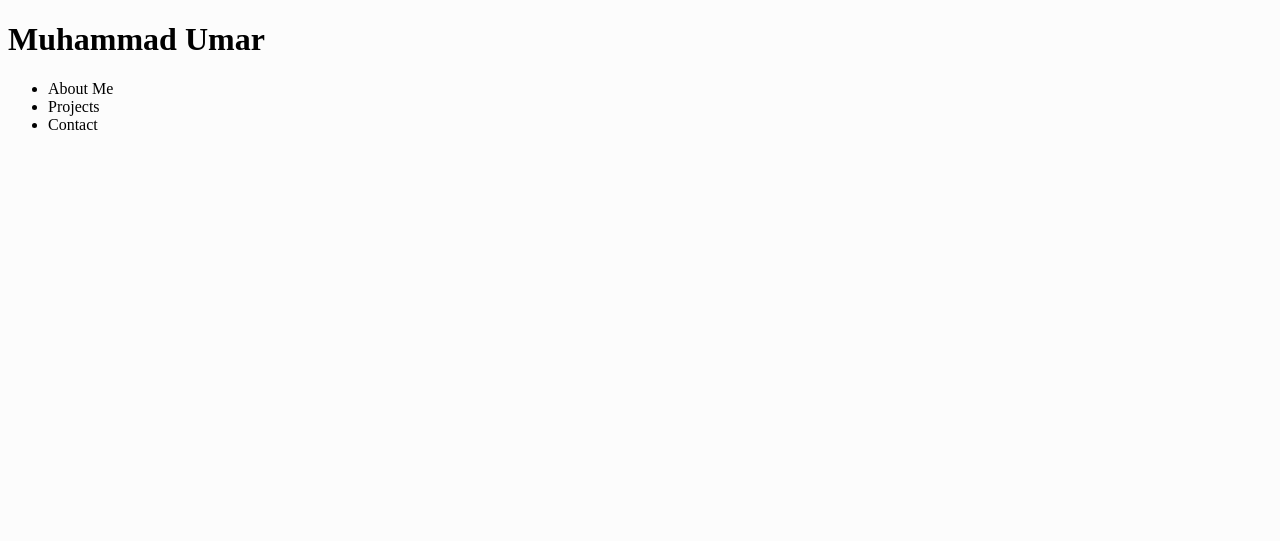
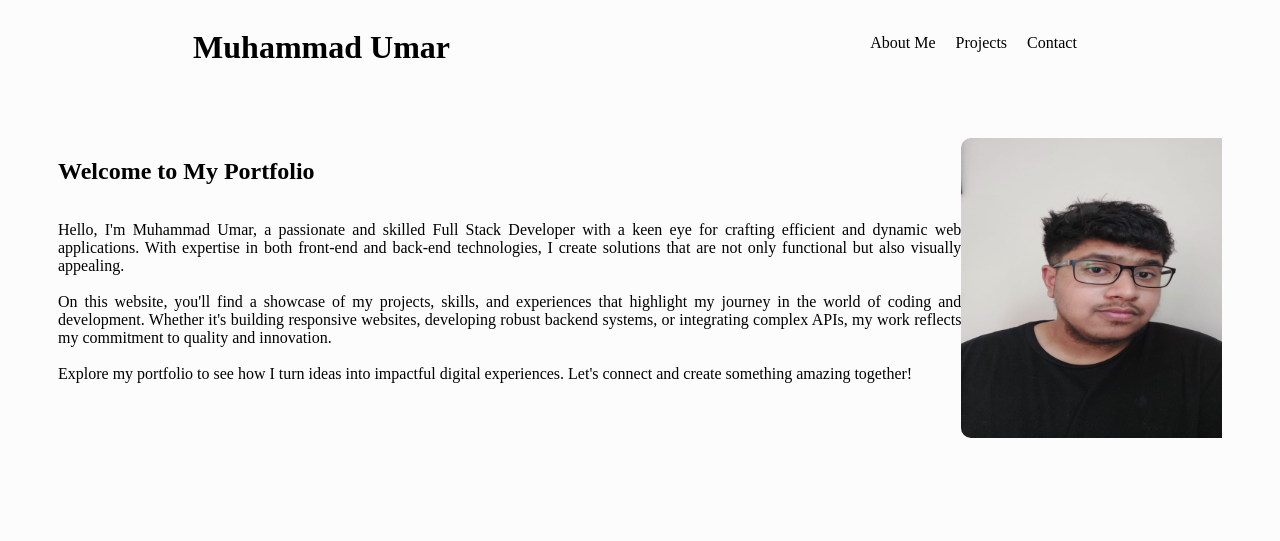
Before and after one commit to umarr-m/portfolio-website, a plain HTML site: page index.html in a window 1280 px wide. Drawn offline with Linux system fonts and the light colour scheme; a web font is replaced by a local one.

Commit message:
Commit 1-9-24

```diff
--- a/index.html
+++ b/index.html
@@ -12,14 +12,27 @@
 <body>
     <header>
         <h1>Muhammad Umar</h1>
-        <nav>
             <ul>
                 <li> About Me </li>
                 <li>Projects</li>
                 <li>Contact</li>
             </ul>
-        </nav>
     </header>
+    <div class = "introduction">
+        <div class = "text">
+        <h2>Welcome to My Portfolio</h2>
+        <p>
+            Hello, I'm Muhammad Umar, a passionate and skilled Full Stack Developer with a keen eye for crafting efficient and dynamic web applications. With expertise in both front-end and back-end technologies, I create solutions that are not only functional but also visually appealing.<br><br>
+
+On this website, you'll find a showcase of my projects, skills, and experiences that highlight my journey in the world of coding and development. Whether it's building responsive websites, developing robust backend systems, or integrating complex APIs, my work reflects my commitment to quality and innovation.<br><br>
+
+Explore my portfolio to see how I turn ideas into impactful digital experiences. Let's connect and create something amazing together!
+       </p>
+    </div>
+       <div class="picture">
+        <img src="./Profile Picture.jpeg" alt="Profile Picture" id = "flexImage">
+    </div>
+    </div>
  <script src="./script.js"></script>
 </body>
 </html>
--- a/script.js
+++ b/script.js
@@ -0,0 +1,14 @@
+const flexImage = document.getElementById('flexImage');
+
+function addHoverEffect() {
+    flexImage.style.transform = 'scale(1.1)';
+    flexImage.style.boxShadow = '0 8px 16px rgba(0, 0, 0, 0.2)';
+}
+
+function removeHoverEffect() {
+    flexImage.style.transform = 'scale(1)';
+    flexImage.style.boxShadow = 'none';
+}
+
+flexImage.addEventListener('mouseenter, addHoverEffect');
+flexImage.addEventListener('mouseleave, removeHoverEffect');
--- a/styles.css
+++ b/styles.css
@@ -2,3 +2,53 @@
     background-color: #fcfcfc;
     font-family: Proza Libre;
 }
+
+header {
+    display: flex;
+    flex-direction: row;
+    justify-content: space-around;
+}
+
+h1 {
+    display: flex;
+    float: left;
+}
+
+ul {
+    display: flex;
+    flex-direction: row;
+    list-style: none;
+}
+
+li {
+    padding: 10px;
+}
+
+.picture {
+    display: inline-block;
+    width: 50%;
+    overflow: hidden;
+    height: auto;
+}
+
+#flexImage {
+
+    width: 300px;           /* Adjust size as needed */
+    height: 300px;
+    border-radius: 10px;
+    transition: transform 0.3s ease, box-shadow 0.8s ease;
+}
+.introduction {
+    display: flex;
+    flex-direction: row;
+    text-align: justify;
+    height: 400px;
+    margin: 50px;
+}
+
+
+.text {
+    display: flex;
+    flex-direction: column;
+    display: inline-flex;
+}
```
Also changed, not shown: Profile Picture.jpeg (added).
